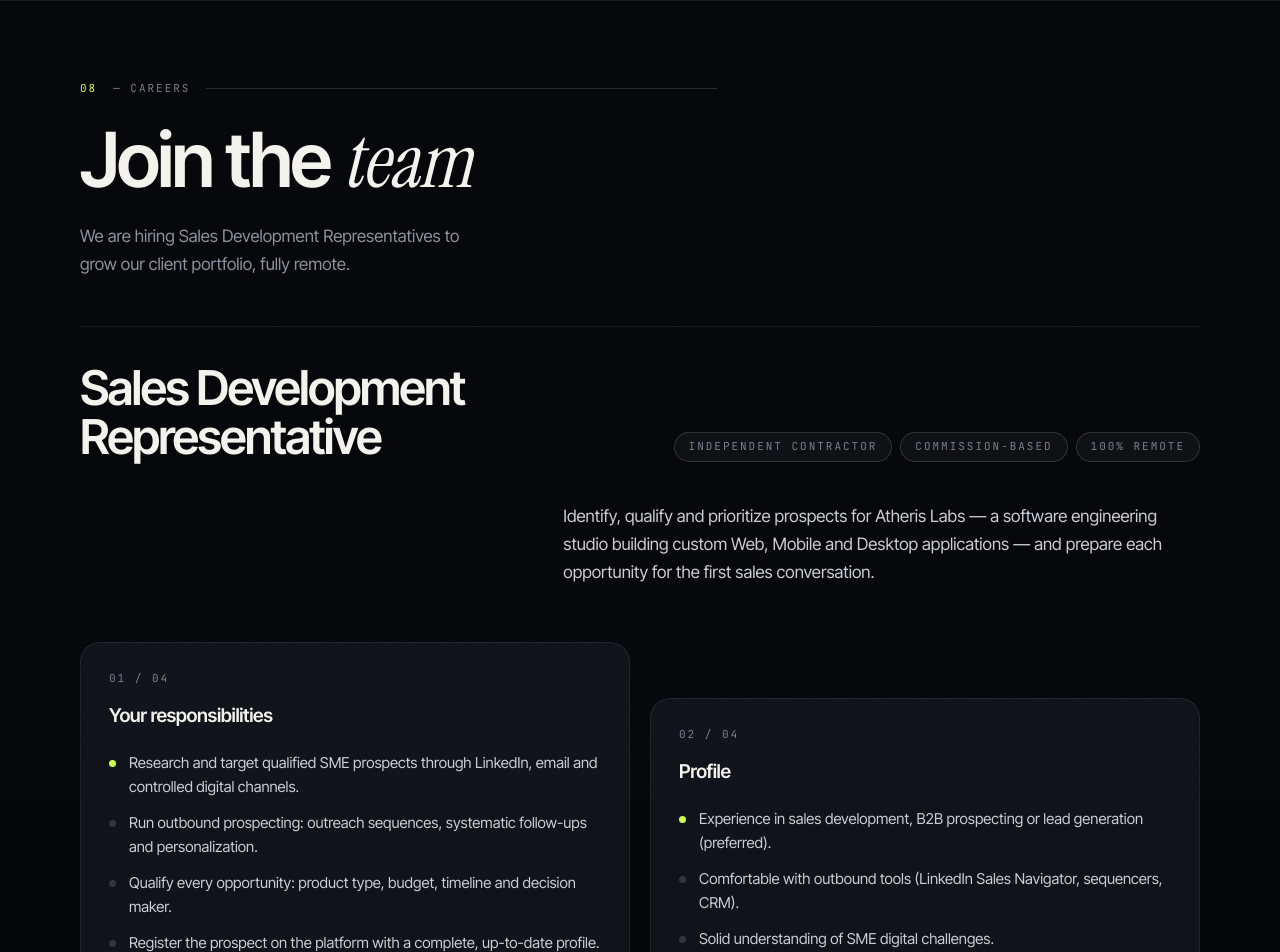
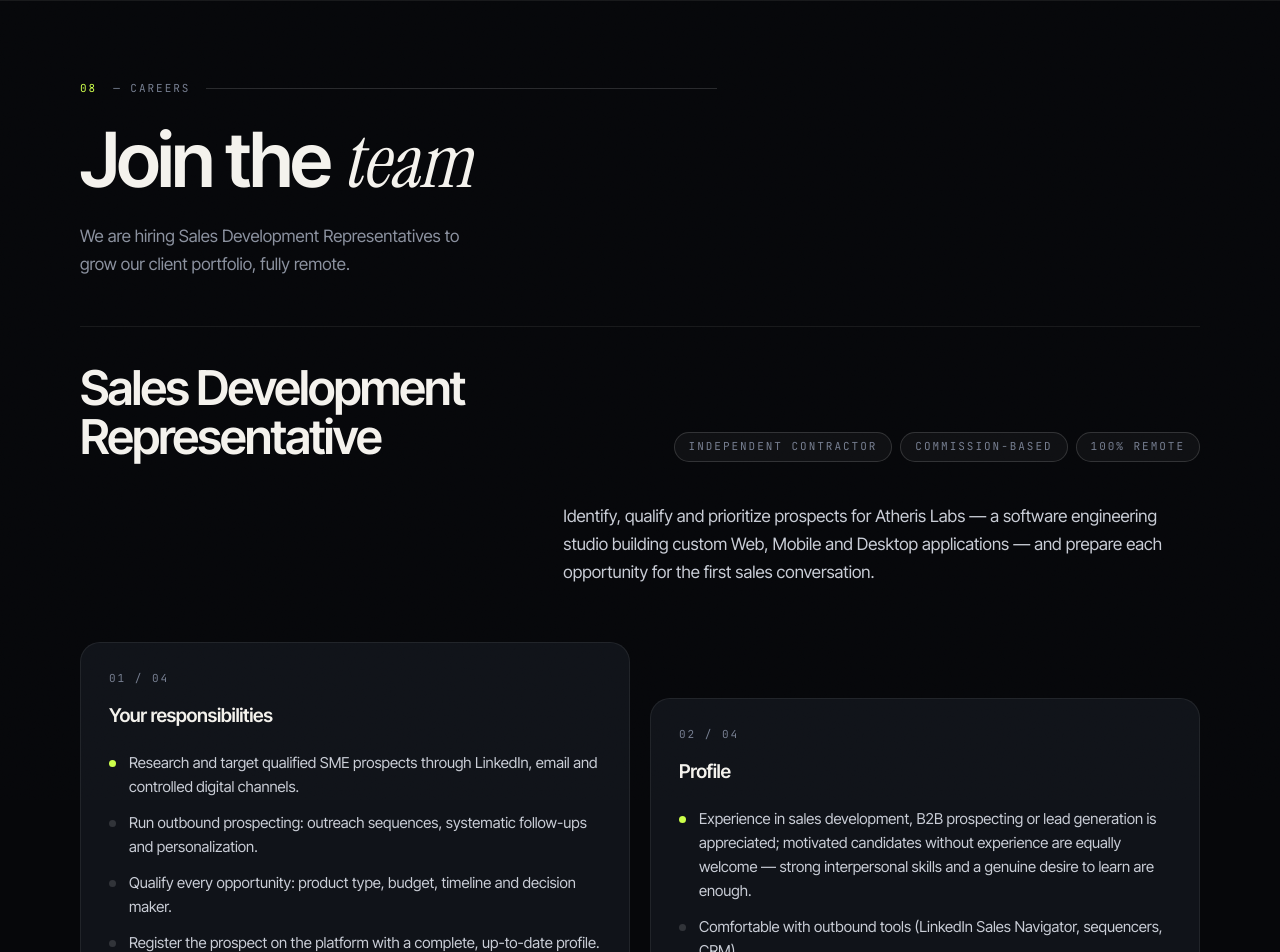
Before and after one commit to SOf1AN3/Atheris, a Next.js app: page /en/recrutement in a window 1280 px wide. Shown: the top 952 px of the page. Built offline with nearby package versions, Linux system fonts and the light colour scheme.

Commit message:
feat(careers): ouvrir la candidature SDR aux profils sans expérience

```diff
--- a/src/content/en.ts
+++ b/src/content/en.ts
@@ -447,7 +447,7 @@
         id: "profil",
         heading: "Profile",
         bullets: [
-          "Experience in sales development, B2B prospecting or lead generation (preferred).",
+          "Experience in sales development, B2B prospecting or lead generation is appreciated; motivated candidates without experience are equally welcome — strong interpersonal skills and a genuine desire to learn are enough.",
           "Comfortable with outbound tools (LinkedIn Sales Navigator, sequencers, CRM).",
           "Solid understanding of SME digital challenges.",
           "Rigour, autonomy, follow-through and reliability in your commitments.",
--- a/src/content/fr.ts
+++ b/src/content/fr.ts
@@ -448,7 +448,7 @@
         id: "profil",
         heading: "Profil recherché",
         bullets: [
-          "Expérience en Sales Development, en prospection B2B ou en génération de leads (appréciée).",
+          "Expérience en Sales Development, en prospection B2B ou en génération de leads appréciée\u00A0; les candidats motivés sans expérience sont également les bienvenus \u2014 une solide aisance relationnelle et une réelle envie d'apprendre suffisent.",
           "Aisance avec les outils d'outbound (LinkedIn Sales Navigator, séquenceurs, CRM).",
           "Bonne compréhension des enjeux digitaux des PME.",
           "Rigueur, autonomie, sens du suivi et fiabilité dans vos engagements.",
```
